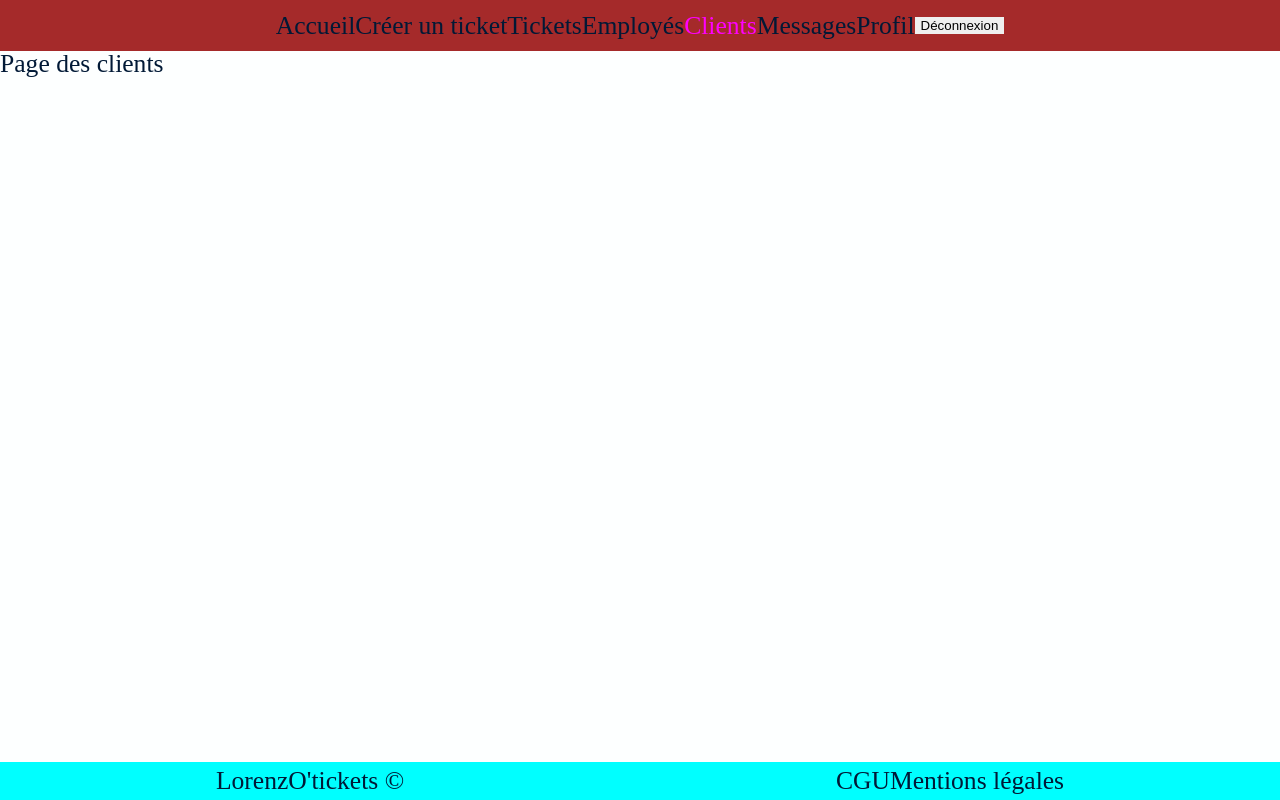
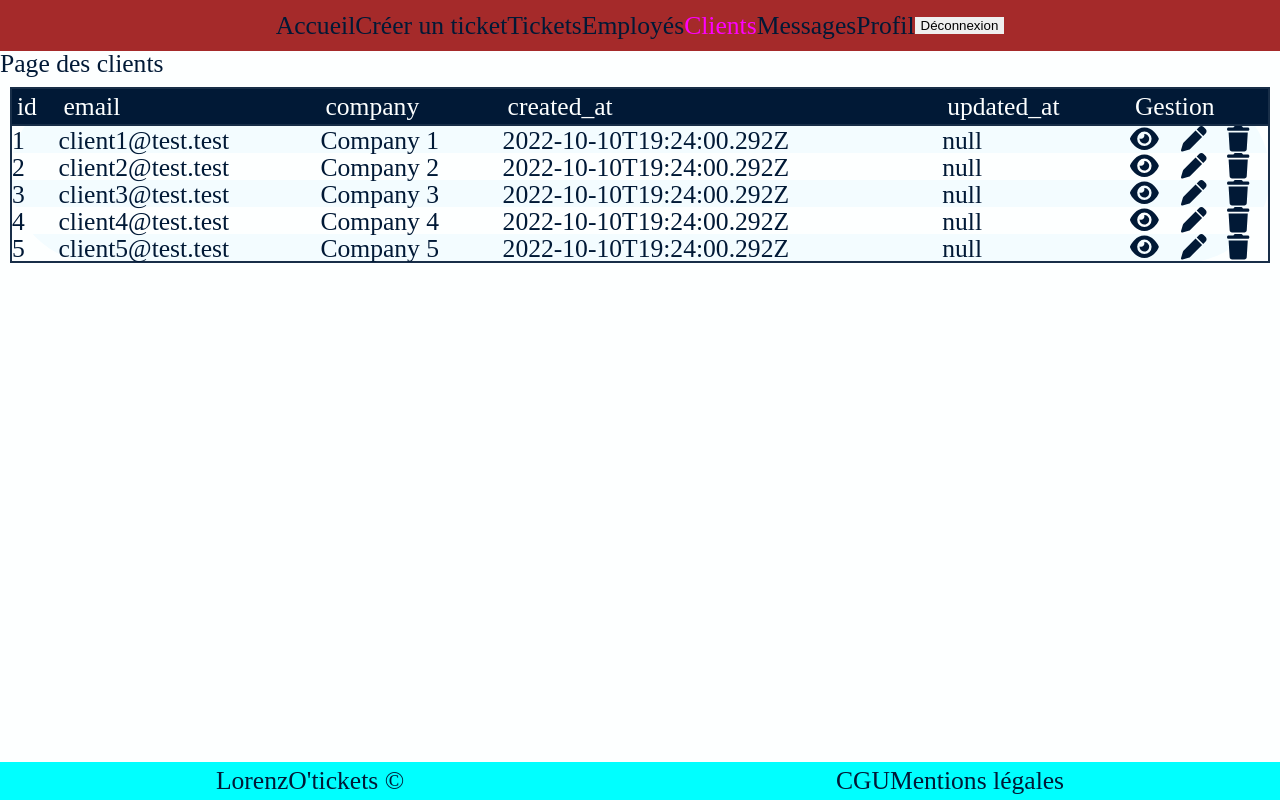
Before and after one commit to Fidia-e/lorenzo-tickets-project, a React (Create React App) app in the folder front/: page /clients in a window 1280 px wide. Built offline with nearby package versions, Linux system fonts and the light colour scheme.

Commit message:
feat: 🎸 base clients page

```diff
--- a/front/src/components/Table/index.tsx
+++ b/front/src/components/Table/index.tsx
@@ -3,11 +3,11 @@ import { faEye, faPen, faTrash } from '@fortawesome/free-solid-svg-icons';
 
 import React, { ReactElement } from 'react';
 
-import { Ticket, Message } from '../../types';
+import { Ticket, Message, Client } from '../../types';
 
 interface TableProps {
   thHeaders: string[];
-  items: Ticket[] | Message[]; // TODO ajouter un pipe et le type pour chaque utilisation de Table, exemple: | Client[]
+  items: Ticket[] | Message[] | Client[]; // TODO ajouter un pipe et le type pour chaque utilisation de Table, exemple: | Client[]
 }
 
 /**
--- /dev/null
+++ b/front/src/pages/Clients/constants.ts
@@ -0,0 +1,41 @@
+import { Client } from '../../types';
+
+export const clientsTableHeaders: string[] = ['id', 'email', 'company', 'created_at', 'updated_at'];
+
+export const clientsData: Client[] = [
+  {
+    id: 1,
+    email: 'client1@test.test',
+    company: 'Company 1',
+    created_at: '2022-10-10T19:24:00.292Z',
+    updated_at: null,
+  },
+  {
+    id: 2,
+    email: 'client2@test.test',
+    company: 'Company 2',
+    created_at: '2022-10-10T19:24:00.292Z',
+    updated_at: null,
+  },
+  {
+    id: 3,
+    email: 'client3@test.test',
+    company: 'Company 3',
+    created_at: '2022-10-10T19:24:00.292Z',
+    updated_at: null,
+  },
+  {
+    id: 4,
+    email: 'client4@test.test',
+    company: 'Company 4',
+    created_at: '2022-10-10T19:24:00.292Z',
+    updated_at: null,
+  },
+  {
+    id: 5,
+    email: 'client5@test.test',
+    company: 'Company 5',
+    created_at: '2022-10-10T19:24:00.292Z',
+    updated_at: null,
+  },
+];
--- a/front/src/pages/Clients/index.tsx
+++ b/front/src/pages/Clients/index.tsx
@@ -1,8 +1,13 @@
 import { FunctionComponent } from 'react';
-import '../../styles/index.scss';
 
-const Clients: FunctionComponent = () => {
-  return <h1>Page des clients</h1>;
-};
+import Table from '../../components/Table';
+import { clientsData, clientsTableHeaders } from './constants';
+
+const Clients: FunctionComponent = () => (
+  <div className="clients-container">
+    <h1>Page des clients</h1>
+    <Table thHeaders={clientsTableHeaders} items={clientsData} />
+  </div>
+);
 
 export default Clients;
```
Also changed, not shown: front/src/types/index.ts (+8 -0 lines).
